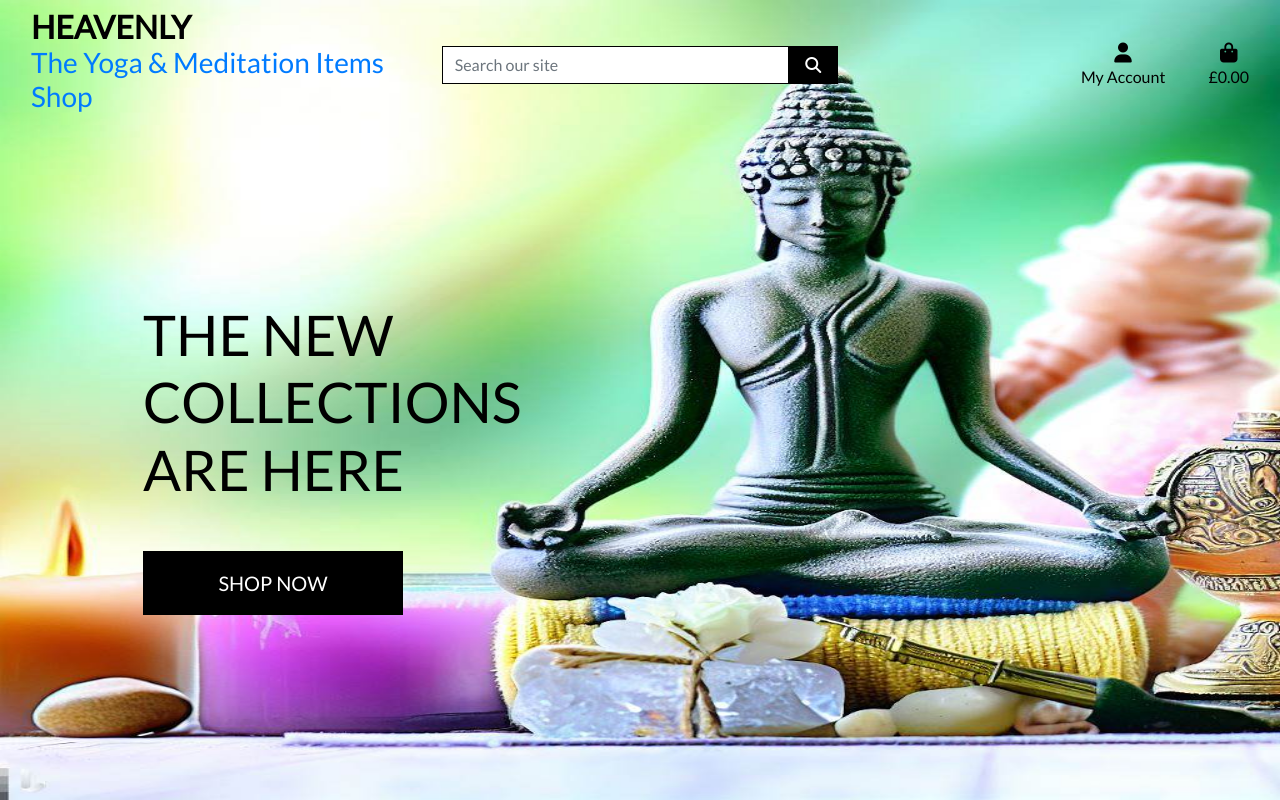
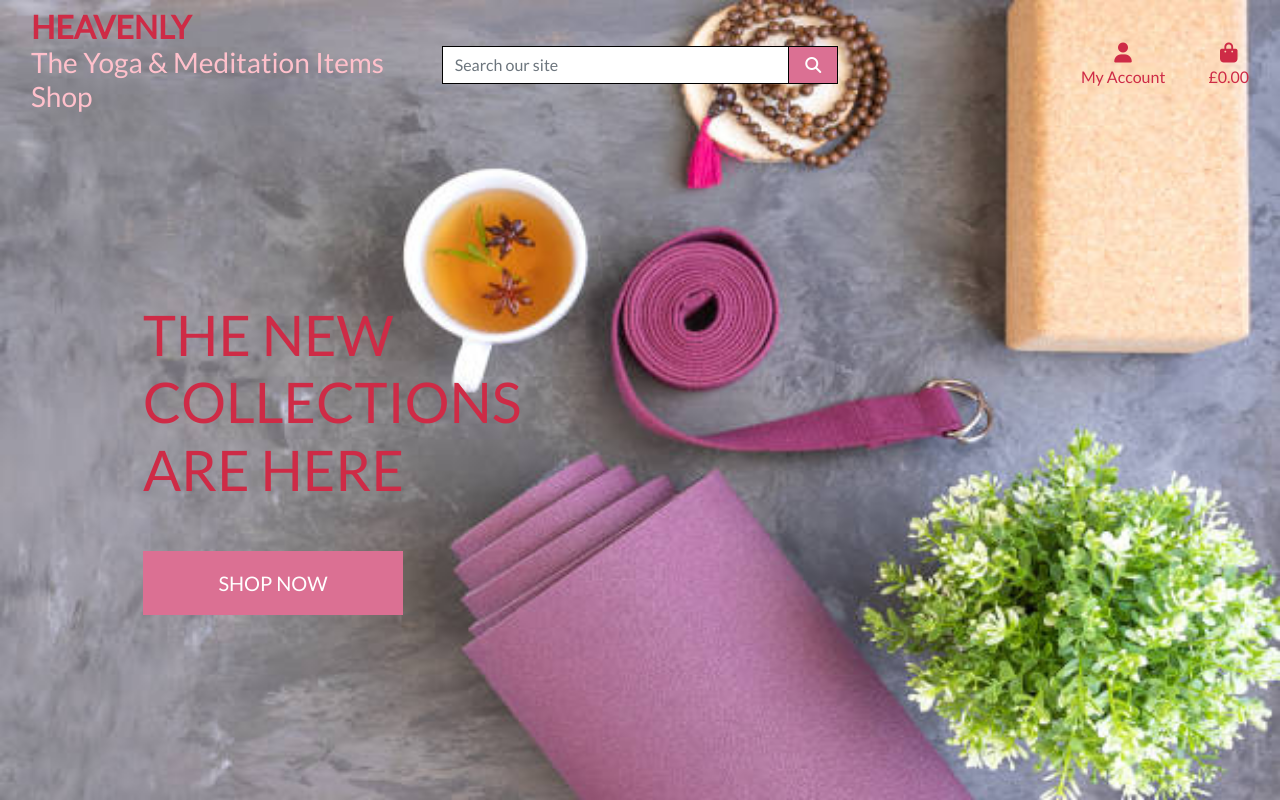
Before and after one commit to Killol14/Yoga_shop, a Django app: page / in a window 1280 px wide. Run offline with Django 3.2, Linux system fonts and the light colour scheme; some libraries are stand-ins or nearby versions.

Commit message:
background image changed with some css

```diff
--- a/static/css/base.css
+++ b/static/css/base.css
@@ -3,10 +3,10 @@ html {
 }
 
 body {
-    background: url("/media/yoga.jpeg") no-repeat center center fixed;
+    background: url("/media/yoga2.jpg") no-repeat center center fixed;
     background-size: 100% 100%;
     height: calc(100vh - 164px);
-    color: #555;
+    color: plum;
     font-family: 'lato';
 }
 
@@ -21,20 +21,24 @@ body {
 
 .logo-font {
     text-transform: uppercase;
+    color: rgb(206, 43, 70);
 }
+h3 {
+    color: pink;
 
+}
 .main-logo-link {
     width: fit-content;
 }
 
 .shop-now-button {
-    background: black;
+    background: palevioletred;
     color: white;
     min-width: 260px;
 }
 
 .btn-black {
-    background: black;
+    background: palevioletred;
     color: white;
 }
 
@@ -44,12 +48,12 @@ body {
 .btn-black:hover,
 .btn-black:active,
 .btn-black:focus {
-    background: #222;
+    background: pink;
     color: white;
 }
 
 .text-black {
-    color: #000 !important;
+    color: rgb(206, 43, 70) !important;
 }
 
 .border-black {
--- a/templates/base.html
+++ b/templates/base.html
@@ -41,7 +41,7 @@
       <div class="row">
           <div class="col-12 col-lg-4 my-auto py-1 py-lg-0 text-center text-lg-left">
               <a href="{% url 'home' %}" class="nav-link main-logo-link">
-                  <h2 class="logo-font text-black my-0"><strong>Heavenly</strong></h2>
+                  <h2 class="logo-font my-0"><strong>Heavenly</strong></h2>
                   <h3>The Yoga & Meditation Items Shop</h3>
 
               </a>
--- a/yoga_shop/settings.py
+++ b/yoga_shop/settings.py
@@ -25,7 +25,7 @@ SECRET_KEY = 'django-insecure-1clovh9thhtj!lv)!40n64559w(56ylpcbl-n(j)utca+bd=@&
 # SECURITY WARNING: don't run with debug turned on in production!
 DEBUG = True
 
-ALLOWED_HOSTS = ['8000-killol14-yogashop-qlr8vci706p.ws-eu100.gitpod.io']
+ALLOWED_HOSTS = ['8000-killol14-yogashop-buh2boo57e0.ws-eu100.gitpod.io']
 
 
 # Application definition
```
Also changed, not shown: .gitpod.yml (added), media/yoga2.jpg (added).
